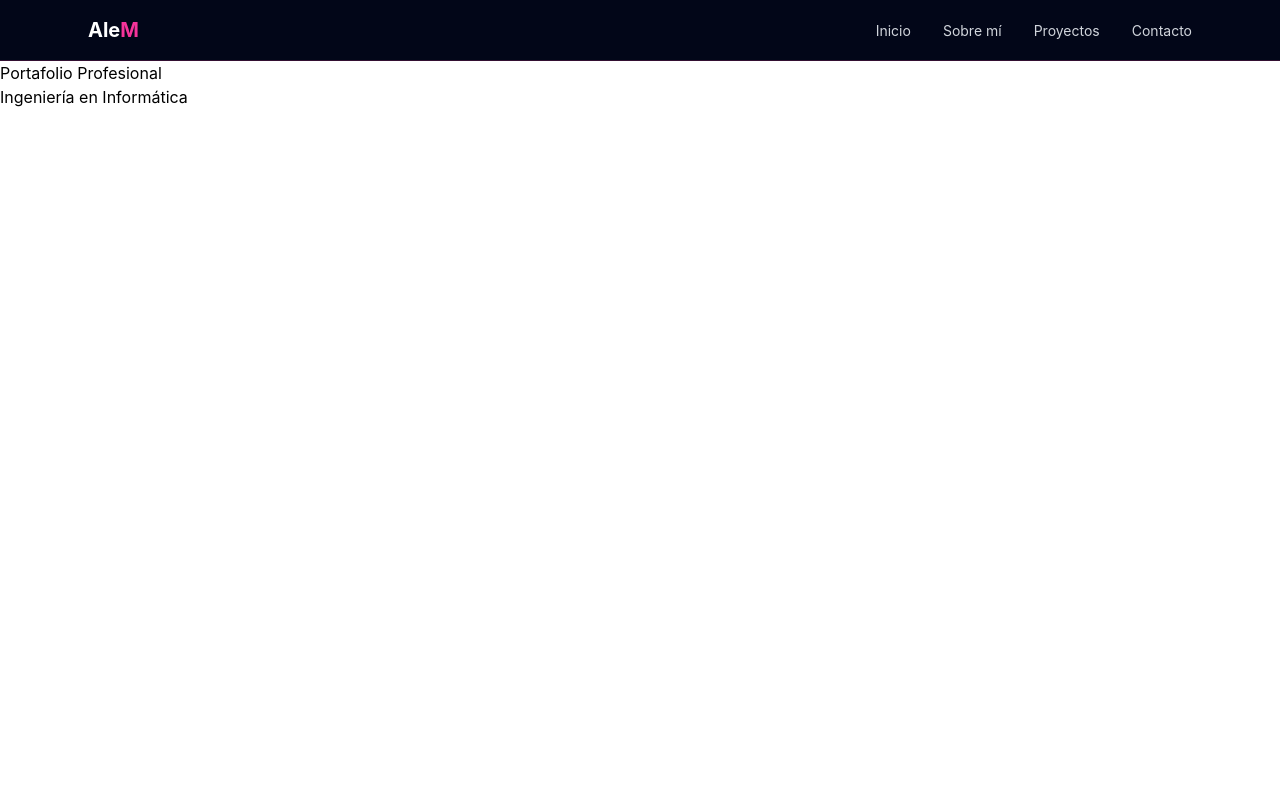
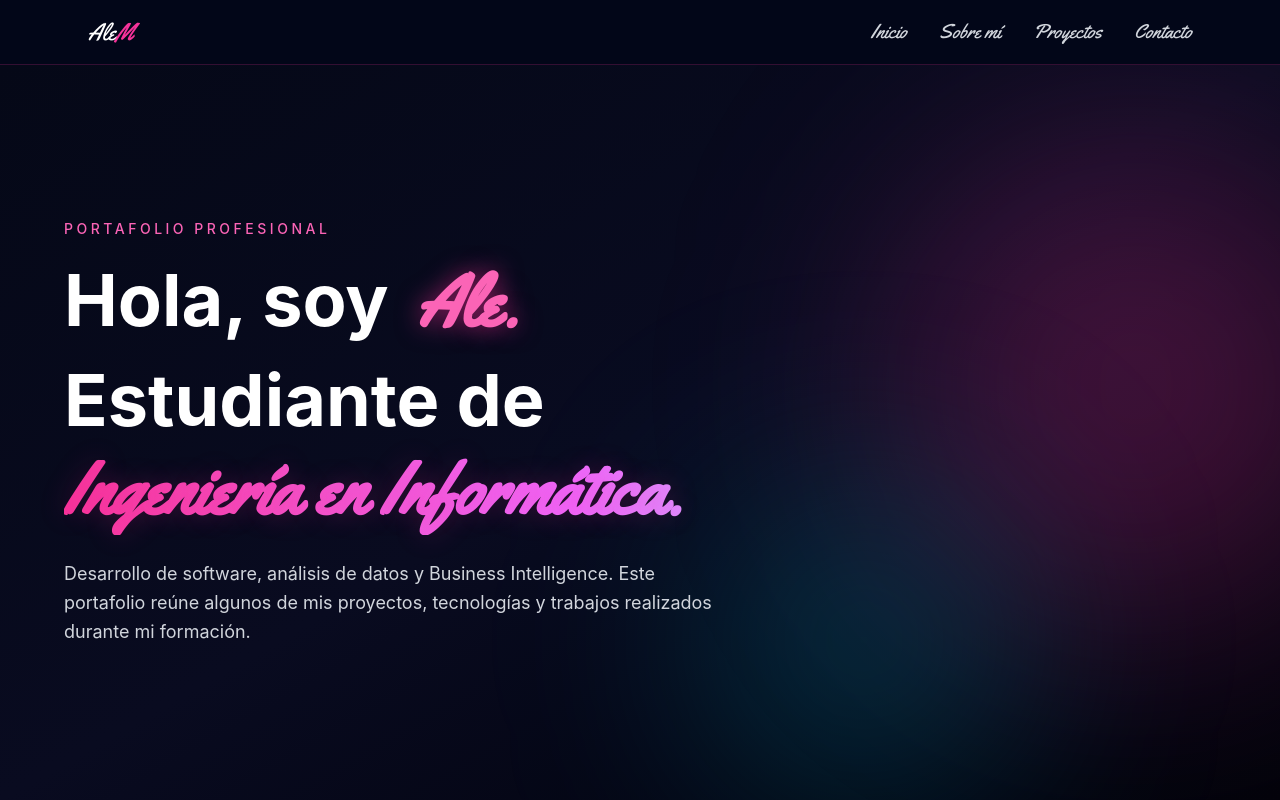
Before and after one commit to AleGITM/Portafolio, an Astro site: page / in a window 1280 px wide. Built offline with nearby package versions, Linux system fonts and the light colour scheme; Astro itself is replaced by a stand-in of ours.

Commit message:
feat: agregar hero y diseñar página principal

```diff
--- /dev/null
+++ b/src/components/Hero.astro
@@ -0,0 +1,46 @@
+<section
+	id="inicio"
+	class="relative flex min-h-[calc(100vh-65px)] items-center overflow-hidden bg-gradient-to-br from-[#050817] via-[#090b20] to-[#02030a] px-6"
+>
+	<!-- Iluminación ambiental para reforzar la profundidad y la estética nocturna -->
+	<div
+		class="pointer-events-none absolute -right-24 top-20 h-[30rem] w-[30rem] rounded-full bg-pink-500/25 blur-[120px]"
+	></div>
+
+	<div
+		class="pointer-events-none absolute bottom-0 right-64 h-80 w-80 rounded-full bg-cyan-400/20 blur-[110px]"
+	></div>
+
+	<div class="relative z-10 mx-auto w-full max-w-6xl py-20">
+
+		<p class="mb-4 text-sm font-medium uppercase tracking-[0.25em] text-pink-400">
+			Portafolio profesional
+		</p>
+
+		<h1 class="max-w-5xl text-4xl font-bold leading-tight text-white sm:text-5xl lg:text-7xl">
+			Hola, soy
+			<span
+				class="font-accent ml-3 inline-block text-pink-400 [text-shadow:0_0_24px_rgba(255,46,151,0.55)]"
+			>
+				Ale.
+			</span>
+
+			<span class="mt-2 block">
+				Estudiante de
+			</span>
+
+			<span
+				class="font-accent block bg-gradient-to-r from-pink-500 via-fuchsia-400 to-cyan-300 bg-clip-text text-transparent [text-shadow:0_0_30px_rgba(255,46,151,0.20)]"
+			>
+				Ingeniería en Informática.
+			</span>
+		</h1>
+
+		<p class="mt-6 max-w-2xl text-base leading-relaxed text-gray-300 sm:text-lg">
+			Desarrollo de software, análisis de datos y Business Intelligence.
+			Este portafolio reúne algunos de mis proyectos, tecnologías y trabajos
+			realizados durante mi formación.
+		</p>
+
+	</div>
+</section>
--- a/src/components/Navbar.astro
+++ b/src/components/Navbar.astro
@@ -1,5 +1,5 @@
 ---
-// Enlaces principales de navegación
+// Enlaces utilizados para generar la navegación sin repetir el marcado
 const navLinks = [
 	{ name: 'Inicio', href: '#inicio' },
 	{ name: 'Sobre mí', href: '#sobre-mi' },
@@ -8,23 +8,23 @@ const navLinks = [
 ];
 ---
 
-<!-- Barra de navegación principal -->
 <header class="sticky top-0 z-50 border-b border-pink-500/20 bg-slate-950">
 	<nav class="mx-auto flex max-w-6xl items-center justify-between px-6 py-4">
 
-		<!-- Nombre / identidad del portafolio -->
-		<a href="#inicio" class="text-xl font-bold text-white">
+		<a
+			href="#inicio"
+			class="font-accent text-2xl text-white transition-colors hover:text-pink-400"
+		>
 			Ale<span class="text-pink-500">M</span>
 		</a>
 
-		<!-- Enlaces hacia las secciones de la página -->
 		<ul class="hidden items-center gap-8 md:flex">
 			{
 				navLinks.map((link) => (
 					<li>
 						<a
 							href={link.href}
-							class="text-sm text-gray-300 transition-colors hover:text-pink-400"
+							class="font-accent text-xl text-gray-300 transition-colors hover:text-pink-400"
 						>
 							{link.name}
 						</a>
@@ -44,14 +44,14 @@ const navLinks = [
 		</button>
 	</nav>
 
-	<!-- Los mismos enlaces se reutilizan en el menú para pantallas pequeñas -->
+	<!-- Reutiliza los mismos enlaces en la navegación para pantallas pequeñas -->
 	<ul id="mobile-menu" class="hidden space-y-4 px-6 pb-4 md:hidden">
 		{
 			navLinks.map((link) => (
 				<li>
 					<a
 						href={link.href}
-						class="block text-sm text-gray-300 transition-colors hover:text-pink-400"
+						class="font-accent block text-xl text-gray-300 transition-colors hover:text-pink-400"
 					>
 						{link.name}
 					</a>
@@ -62,7 +62,7 @@ const navLinks = [
 </header>
 
 <script>
-	// Controla la apertura del menú móvil y actualiza su estado accesible
+	// Controla la apertura del menú móvil y mantiene actualizado su estado accesible
 	const btn = document.getElementById('menu-btn');
 	const menu = document.getElementById('mobile-menu');
 
--- a/src/pages/index.astro
+++ b/src/pages/index.astro
@@ -1,10 +1,10 @@
 ---
 import Layout from '../layouts/Layout.astro';
+import Hero from '../components/Hero.astro';
 ---
 
 <Layout>
 	<main>
-		<h1>Portafolio Profesional</h1>
-		<p>Ingeniería en Informática</p>
+		<Hero />
 	</main>
 </Layout>
--- a/src/styles/global.css
+++ b/src/styles/global.css
@@ -1 +1,7 @@
+@import url('https://fonts.googleapis.com/css2?family=Yellowtail&display=swap');
 @import "tailwindcss";
+
+/* Tipografía de acento para identidad y elementos destacados */
+.font-accent {
+	font-family: 'Yellowtail', cursive;
+}
```
